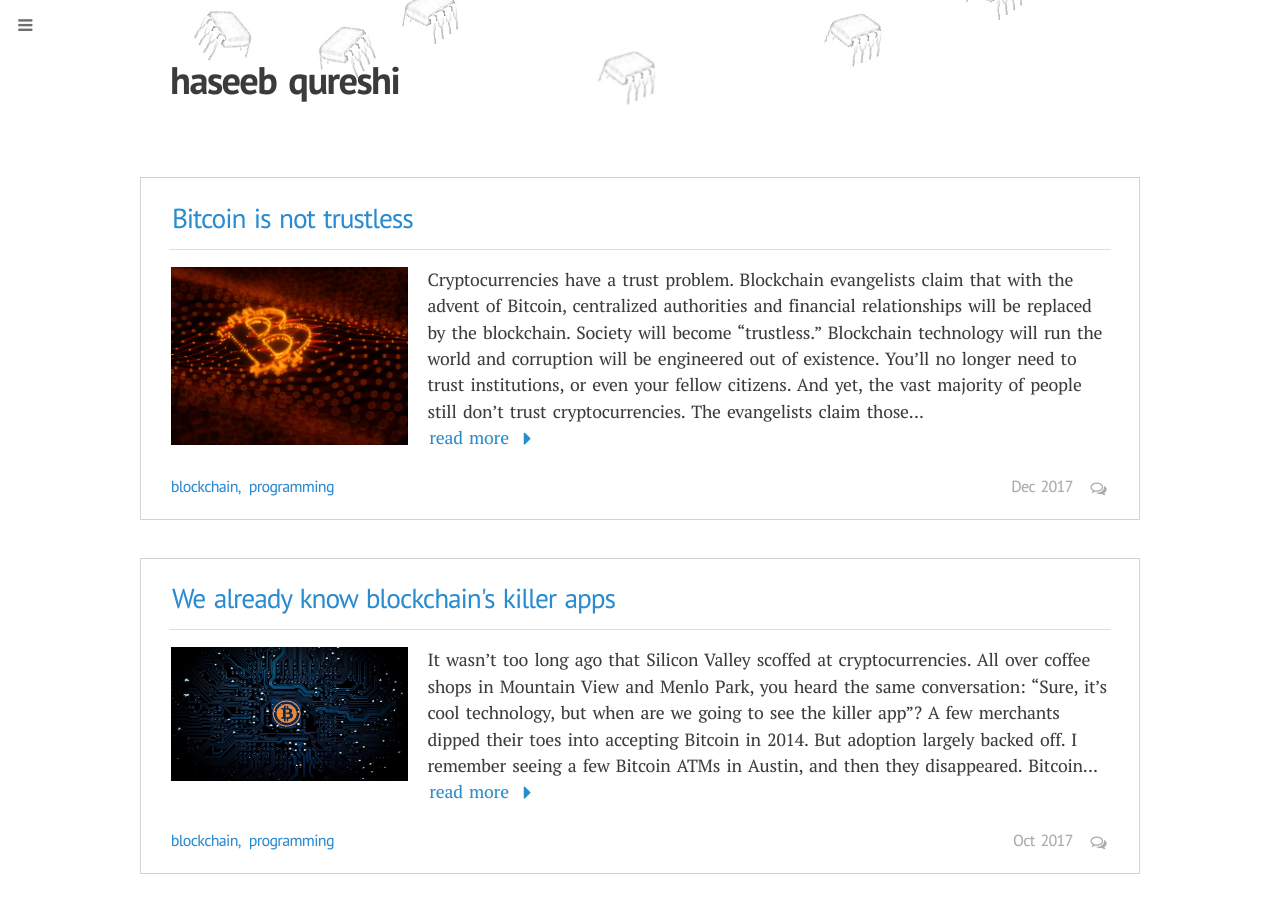
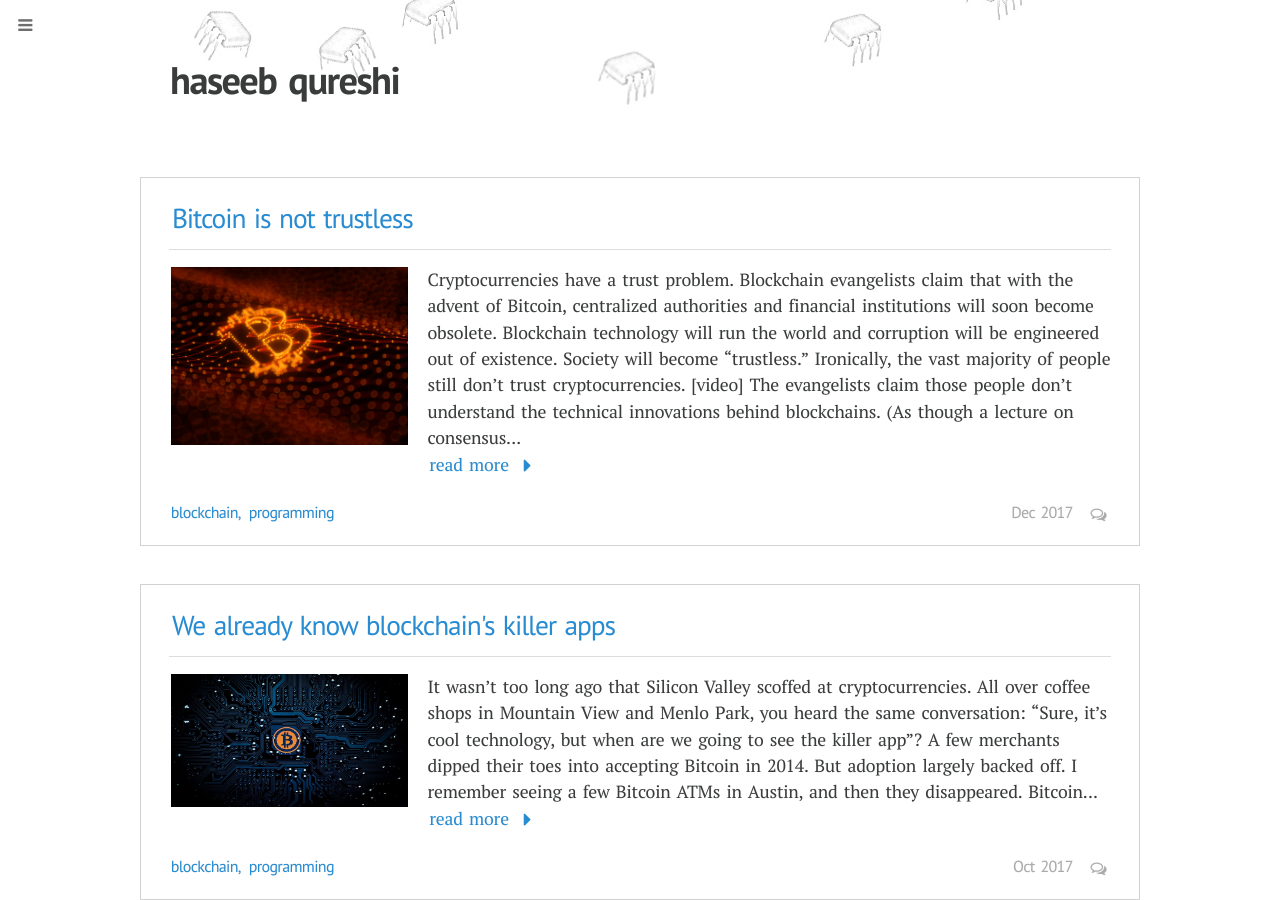
Before and after one commit to Ismenama5s/haseeb-qureshi.github.io, a Jekyll site: the page built from index.html, in a window 1280 px wide and 900 px high. Built offline with Jekyll 4.4.1, drawn with Linux system fonts in a browser that asks for light colours; nearby versions of some CDN libraries; some web fonts are replaced; comment, search, counter and statistics services are not loaded.

Commit message:
Final touches

```diff
--- a/_posts/2017-12-10-bitcoin-isnt-trustless.md
+++ b/_posts/2017-12-10-bitcoin-isnt-trustless.md
@@ -7,15 +7,17 @@
 
 Cryptocurrencies have a trust problem.
 
-Blockchain evangelists claim that with the advent of Bitcoin, centralized authorities and financial relationships will be replaced by the blockchain. Society will become "trustless." Blockchain technology will run the world and corruption will be engineered out of existence. You'll no longer need to trust institutions, or even your fellow citizens.
+Blockchain evangelists claim that with the advent of Bitcoin, centralized authorities and financial institutions will soon become obsolete. Blockchain technology will run the world and corruption will be engineered out of existence. Society will become "trustless."
 
-And yet, the vast majority of people *still don't trust cryptocurrencies*.
+Ironically, the vast majority of people *still don't trust cryptocurrencies*.
+
+<div class="ui embed" data-url="https://www.youtube.com/embed/IP5cP0x2jh8">[video]</div>
 
 The evangelists claim those people don't understand the technical innovations behind blockchains. (As though a lecture on consensus protocols should be all it takes for someone to surrender their incredulity and their savings account.)
 
 There's a sleight of hand here: "with Bitcoin, you no longer need to trust any centralized entity or any counterparty. Therefore, Bitcoin is trustless." So because we don't need to trust banks or the person we're transacting with, there's *no trust at all*?
 
-In reality, laypeople not trusting Bitcoin is completely reasonable. Because Bitcoin is not trustless. In fact, Bitcoin requires far more trust than the US dollar.
+In reality, not trusting Bitcoin is completely reasonable. Because Bitcoin is not trustless. In fact, Bitcoin requires far more trust than the US dollar.
 
 **The key innovation of cryptocurrencies is that they decentralize trust. They do not eliminate it.**
 
@@ -52,7 +56,7 @@
 
 Sure, in a simplified adversarial model where you hand-wave away all the details, cryptocurrencies have elegant security properties. But in reality, there's a great ocean of trust that fills in all those gaps you waved away.
 
-Engineering is what fills those gaps. And solid engineering takes time. Like decades of time.
+Engineering is what fills those gaps. And solid engineering takes time. As in, more than a decade kind of time.
 
 Even still, 9 years after the creation of Bitcoin, cryptocurrencies have a lot of lingering unknowns. Do you trust that the consensus protocols are actually correct, and don't have any [lurking major vulnerabilities](https://bitcoinmagazine.com/articles/bitcoin-network-shaken-by-blockchain-fork-1363144448/)? Do you trust fees won't just [balloon to becoming unusable](https://blockchain.info/charts/transaction-fees-usd)? Do you trust that cryptocurrencies won't just collapse under [network congestion](https://blockchain.info/unconfirmed-transactions)? Do you trust that quantum computers won't come along and [break all the public-key cryptography](https://medium.com/@hosseeb/this-is-not-entirely-correct-6f9a6304ea34)? Do you trust that even if they do succeed, nation-states won't recognize the threat and immediately [replicate](https://www.cnbc.com/2017/08/23/estonia-cryptocurrency-called-estcoin.html
 ) [their](https://techcrunch.com/2017/10/15/russia-may-soon-issue-its-own-official-blockchain-based-currency-the-cryptoruble/) [successes](https://www.bloomberg.com/news/articles/2016-11-16/singapore-working-on-interbank-payments-blockchain-with-r3-dbs), except this time with the backing of geopolitical power?
@@ -63,7 +67,7 @@
 
 **But engineering is all about tradeoffs.** And cryptocurrencies make different tradeoffs than fiat currencies. Seldom is one system strictly better than another—more often, it's a question of what set of strengths and weaknesses you choose.
 
-In principle, decentralizing trust can lead to more robust systems. But it’s obvious that [Bitcoin has not yet accomplished that](https://news.earn.com/quantifying-decentralization-e39db233c28e).
+In principle, decentralization can lead to more robust systems. But it’s obvious that [Bitcoin has not yet accomplished that](https://news.earn.com/quantifying-decentralization-e39db233c28e).
 
 ## Innovation requires trust
 Here's the thing.
@@ -74,9 +78,7 @@
 
 If cryptocurrencies win, it'll be because of their ease of performing micro and macro payments, their global availability, their faster clearing times, their cheaper fees, their immutability, their programmability, and their ability to disintermediate and automate costly financial relationships via smart contracts.
 
-For more of my thoughts on cryptocurrencies’ improvements over fiat, see: [LINK](to_we_already_know_what_blog_post_this_is).
-
-Decentralized protocols are wonderful and fascinating. But decentralization for its own sake doesn't get you anything.
+For more of my thoughts on cryptocurrencies’ improvements over fiat, see my previous article: [We Already Know Blockchain's Killer Apps.](https://haseebq.com/we-already-know-blockchains-killer-apps/)
 
 Decentralized protocols are wonderful and fascinating. But decentralization for its own sake doesn’t get you anything. Trust is earned through years of good engineering, not through protocol design or elegant white papers.
 
```
Also changed, not shown: other parts of _posts/2017-12-10-bitcoin-isnt-trustless.md (+4 -2 lines).
